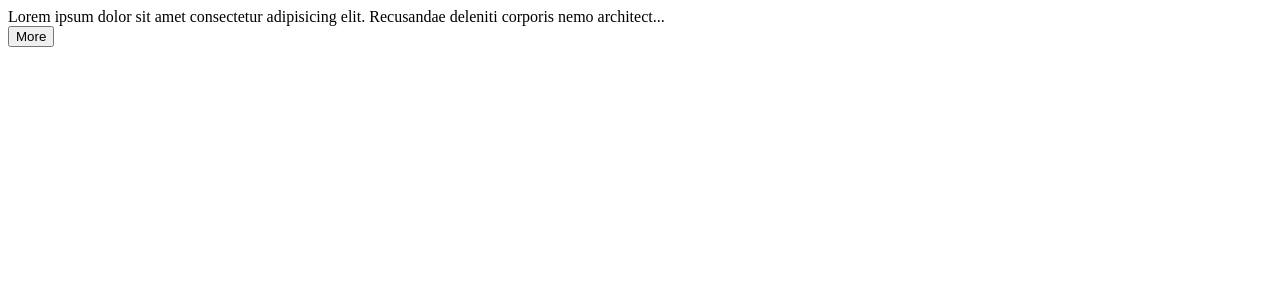
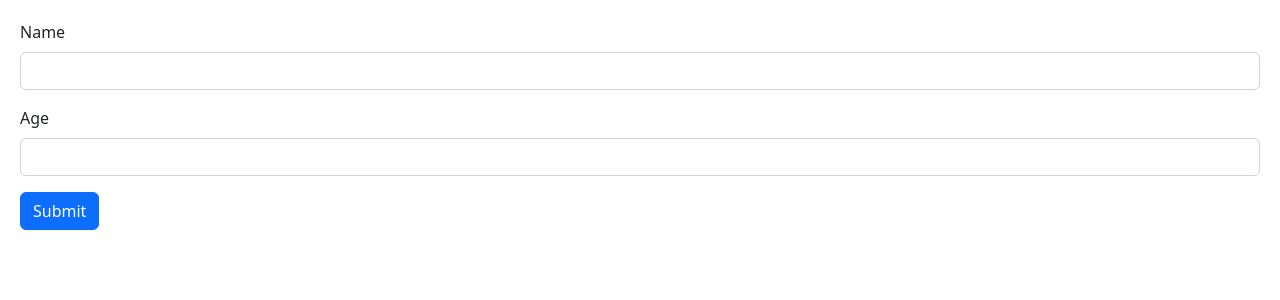
Before and after one commit to syntaxtrash/legendary-pancake, a React (Vite) app in the folder front-end/: page / in a window 1280 px wide. Shown: the top 300 px of the page. Built offline with nearby package versions, Linux system fonts and the light colour scheme.

Commit message:
add form

```diff
--- a/front-end/src/App.tsx
+++ b/front-end/src/App.tsx
@@ -1,21 +1,9 @@
-import ExpandableText from "./components/ExpandableText";
+import Form from "./components/Form";
 
 function App() {
   return (
     <>
-      <ExpandableText maxChars={100}>
-        Lorem ipsum dolor sit amet consectetur adipisicing elit. Recusandae
-        deleniti corporis nemo architecto nostrum accusamus natus esse sunt, quo
-        illo asperiores ab dignissimos maiores dicta? Beatae tenetur quidem
-        atque saepe aliquid blanditiis, explicabo rerum accusamus consequuntur,
-        perspiciatis asperiores labore, non eligendi delectus minima deleniti
-        nisi deserunt. Qui, voluptatem odio? Labore quasi, aut quia optio esse
-        dicta ipsum excepturi quos earum ipsam, fuga harum cum voluptates autem
-        totam. Quibusdam magni laudantium minus, est, nulla nemo neque placeat
-        odit quasi illo, alias impedit mollitia. Possimus quaerat assumenda
-        impedit voluptatum deserunt, nam facere quia officiis veritatis ipsum
-        id, nesciunt pariatur minima doloribus incidunt.
-      </ExpandableText>
+      <Form></Form>
     </>
   );
 }
--- /dev/null
+++ b/front-end/src/components/Form.tsx
@@ -0,0 +1,23 @@
+const Form = () => {
+  return (
+    <form>
+      <div className="mb-3">
+        <label htmlFor="name" className="form-label">
+          Name
+        </label>
+        <input id="name" type="text" className="form-control" />
+      </div>
+      <div className="mb-3">
+        <label htmlFor="age" className="form-label">
+          Age
+        </label>
+        <input id="age" type="number" className="form-control" />
+      </div>
+      <button className="btn btn-primary" type="submit">
+        Submit
+      </button>
+    </form>
+  );
+};
+
+export default Form;
--- /dev/null
+++ b/front-end/src/index.css
@@ -0,0 +1,3 @@
+body {
+    padding: 20px;
+}
--- a/front-end/src/main.tsx
+++ b/front-end/src/main.tsx
@@ -1,7 +1,8 @@
 import React from "react";
 import ReactDOM from "react-dom/client";
 import App from "./App.tsx";
-
+import "bootstrap/dist/css/bootstrap.css";
+import "./index.css";
 ReactDOM.createRoot(document.getElementById("root")!).render(
   <React.StrictMode>
     <App />
```
